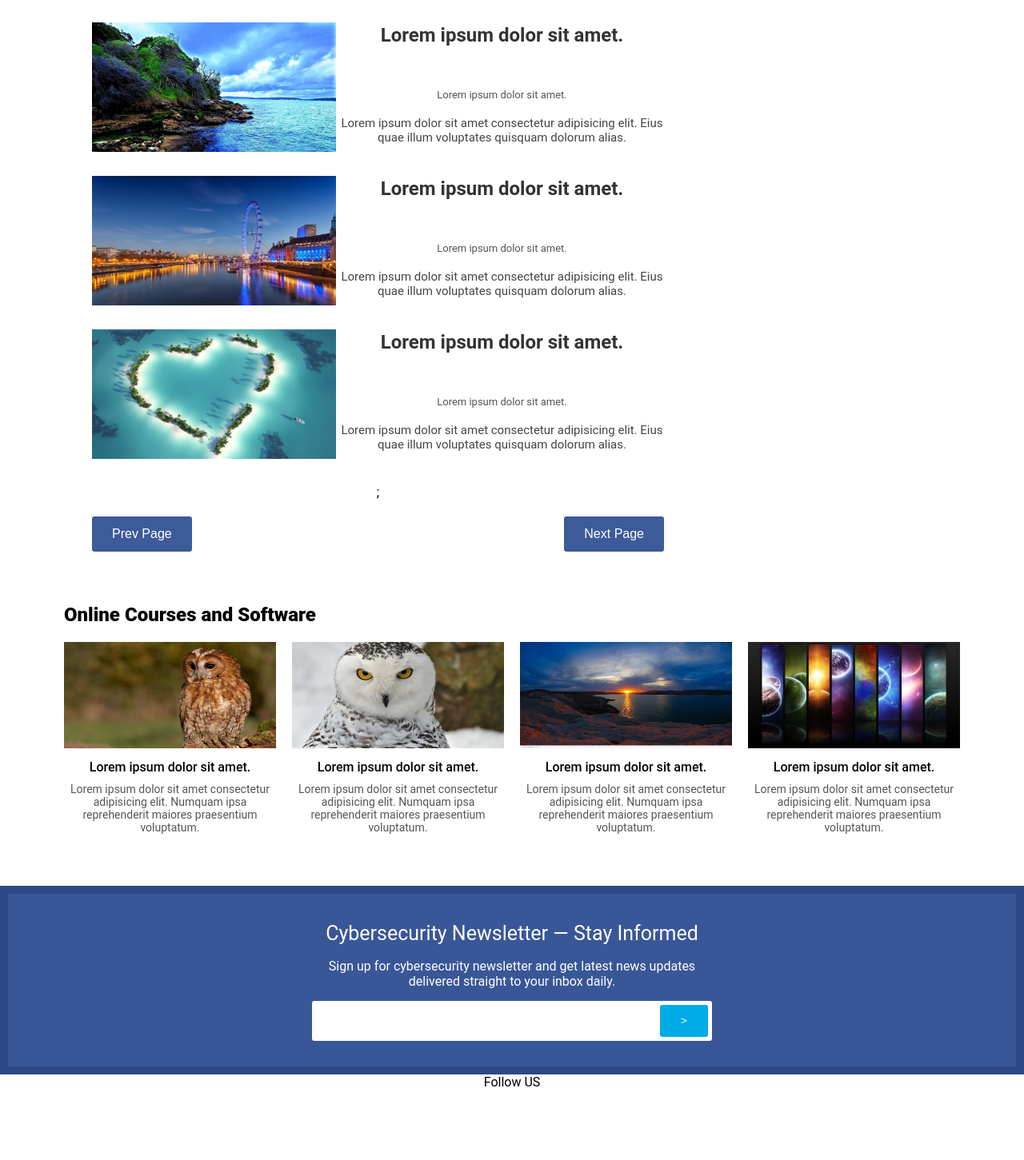
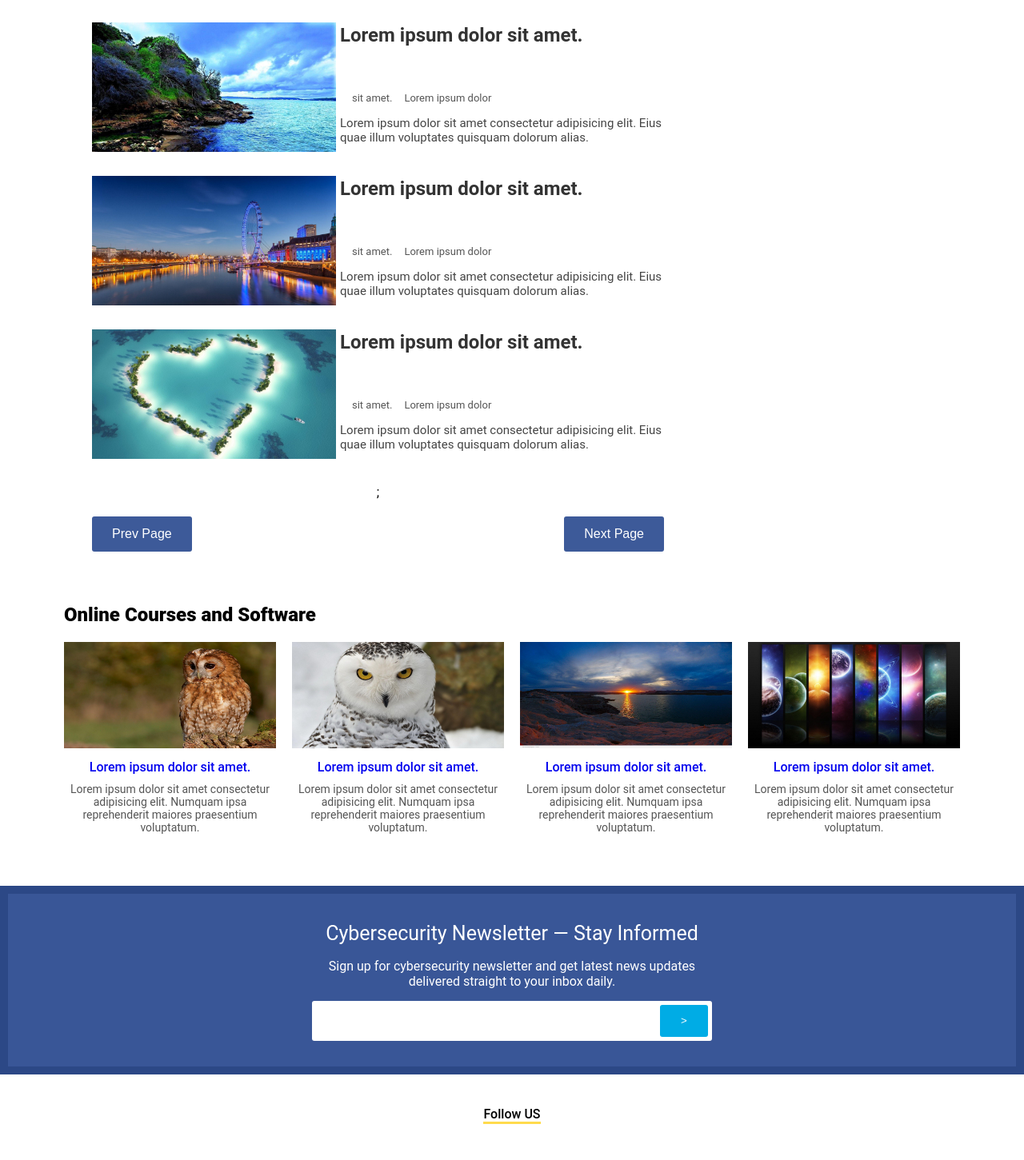
Before and after one commit to nsinhababu/the-hacker-news-clone, a React (Create React App) app: page / in a window 1280 px wide. Shown: the part 971-2422 px from the top of the page at 80% size. Built offline with nearby package versions, Linux system fonts and the light colour scheme; the HTML template or start-up script is replaced by a standard one.

Commit message:
applied few styles throughout the page

```diff
--- a/src/Components/Deals/index.js
+++ b/src/Components/Deals/index.js
@@ -13,6 +13,7 @@ const Deals = () => {
         {imgNmbrArr.map((imgNmbr, index) => {
           return (
             <div className='deals-card' key={index}>
+              <a href='#'>
                 <div className='deals-img-container'>
                   <img
                     src={`assets/${imgNmbr}.jpg`}
@@ -30,6 +31,7 @@ const Deals = () => {
                     Numquam ipsa reprehenderit maiores praesentium voluptatum.
                   </div>
                 </div>
+              </a>
             </div>
           );
         })}
--- a/src/Components/Deals/styles.css
+++ b/src/Components/Deals/styles.css
@@ -20,6 +20,9 @@
   flex: 1;
   height: 270px;
 }
+.deals-card:hover {
+  transform: translateY(-6px);
+}
 .deals-img {
   width: 100%;
   height: 133px;
--- a/src/Components/EmailSection/styles.css
+++ b/src/Components/EmailSection/styles.css
@@ -49,3 +49,6 @@
   top: 5px;
   right: 5px;
 }
+.subscribe-btn:hover {
+  background-color: #00bfff;
+}
--- a/src/Components/Footer/styles.css
+++ b/src/Components/Footer/styles.css
@@ -1,10 +1,48 @@
-a {
+.footer {
+  height: 500px;
+  display: flex;
+  flex-direction: column;
+  align-items: center;
+  margin-top: 40px;
+}
+
+/* social media link section */
+
+.footer__links-container,
+.footer__menu-container,
+.footer__copyright {
+  width: 1120px;
+}
+.footer__links-container {
+  display: flex;
+  flex-direction: column;
+  align-items: center;
+}
+.follow-us {
+  width: fit-content;
+  align-self: center;
+  font-size: 16px;
+  font-weight: 500;
+  border-bottom: 3px solid #ffdb4d;
+}
+.footer__links {
+  width: 100%;
+  height: fit-content;
+  display: flex;
+  justify-content: space-between;
+  align-items: center;
+}
+.footer__links > .social-links-wrapper {
+  width: 212px;
+  height: 107px;
+  display: flex;
+  flex-direction: column;
+  justify-content: space-around;
+}
+.footer__links > .social-links-wrapper > .social-links {
   color: black;
 }
-.footer {
-  height: 500px;
+.footer__links > .social-links-wrapper > .social-links:hover {
+  transform: scale(1.1);
+  transition: 0.2s;
 }
-.footer div {
-  width: 1120px;
-  margin: 0 auto;
-}
--- a/src/Components/Main/card.js
+++ b/src/Components/Main/card.js
@@ -31,7 +31,10 @@ const Card = (props) => {
               </div>
               <div className='card__content-container'>
                 <h2 className='card__hdng'>Lorem ipsum dolor sit amet.</h2>
-                <div className='card__author'>Lorem ipsum dolor sit amet.</div>
+                <div className='card__author'>
+                  <p>sit amet.</p>
+                  <p>Lorem ipsum dolor</p>
+                </div>
                 <div className='card__content'>
                   Lorem ipsum dolor sit amet consectetur adipisicing elit. Eius
                   quae illum voluptates quisquam dolorum alias.
--- a/src/Components/Main/styles.css
+++ b/src/Components/Main/styles.css
@@ -52,16 +52,26 @@
 .card__hdng {
   flex: 3;
   color: #333333;
+  text-align: left;
+}
+.card__container:hover .card__hdng {
+  text-decoration: underline;
 }
 .card__author {
   flex: 1;
   color: #555555;
   font-size: 13px;
+  display: flex;
+  align-items: center;
+}
+.card__author p {
+  margin-left: 15px;
 }
 .card__content {
   flex: 2;
   color: #444444;
   font-size: 15px;
+  text-align: left;
 }
 
 .button-container {
@@ -113,4 +123,8 @@
   width: calc(100% - 72px);
   height: 72px;
   padding-left: 20px;
+  color: #444;
 }
+.weekly-card-container:hover .weekly-card-title {
+  text-decoration: underline #444;
+}
--- a/src/consts.js
+++ b/src/consts.js
@@ -1,27 +1,27 @@
 export const SocialLinks = () => {
   return (
     <>
-      <div>
+      <div className='social-links-wrapper'>
         <a className='social-links' href='#'>
           FaceBook
         </a>
       </div>
-      <div>
+      <div className='social-links-wrapper'>
         <a className='social-links' href='#'>
           Twiter
         </a>
       </div>
-      <div>
+      <div className='social-links-wrapper'>
         <a className='social-links' href='#'>
           LinkedIn
         </a>
       </div>
-      <div>
+      <div className='social-links-wrapper'>
         <a className='social-links' href='#'>
           YouTube
         </a>
       </div>
-      <div>
+      <div className='social-links-wrapper'>
         <a className='social-links' href='#'>
           Feeds
         </a>
```
Lines whose indentation alone changed are shown as unchanged.
